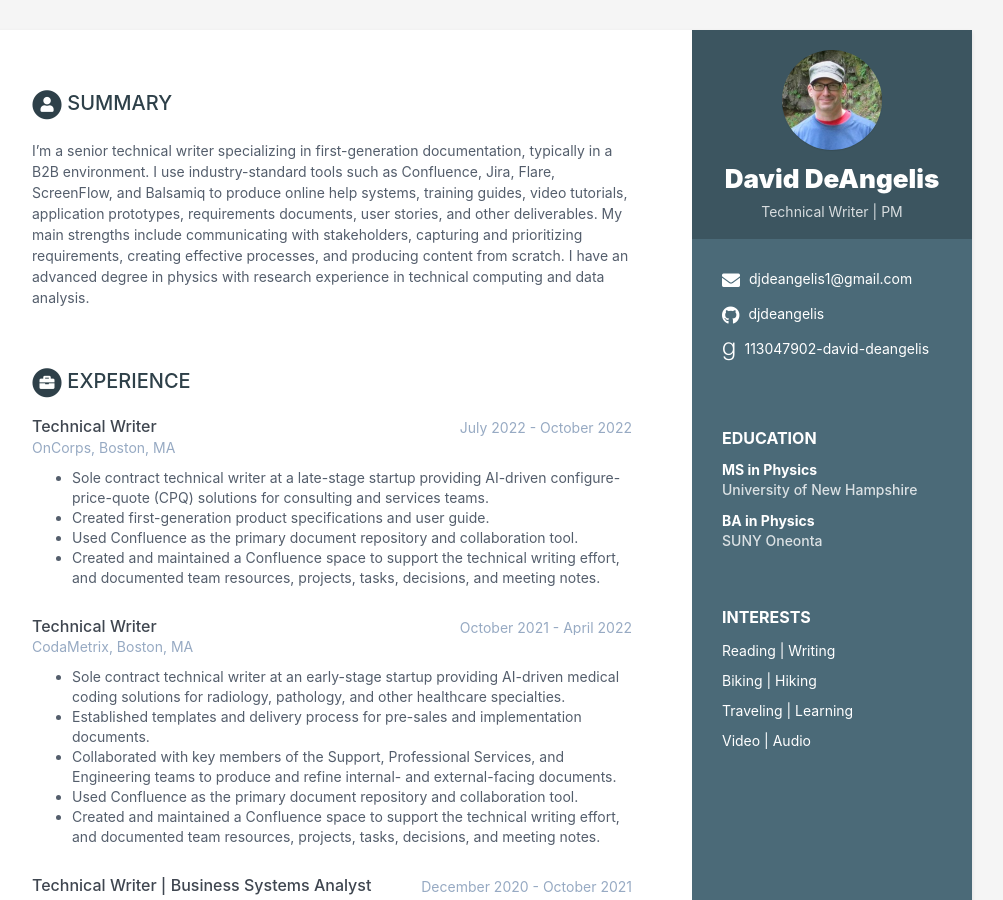
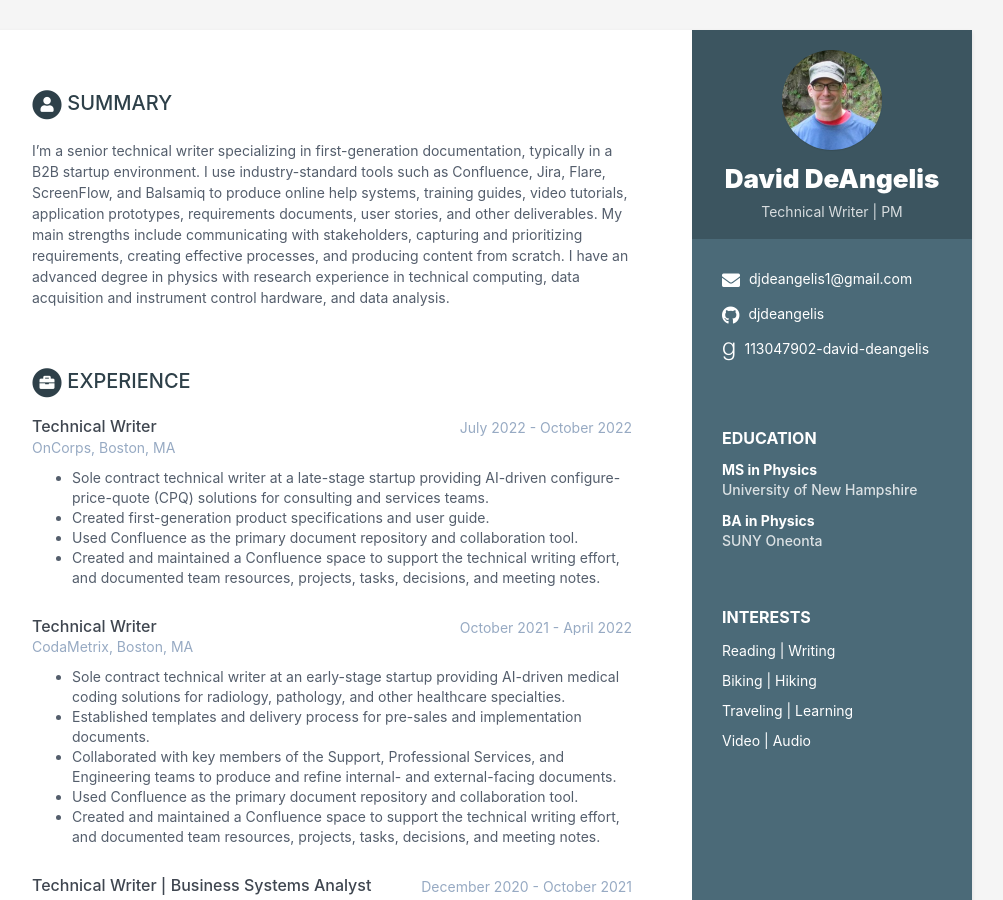
Before and after one commit to djdeangelis/djdeangelis.github.io, a Jekyll site: the page built from index.html, in a window 1280 px wide and 900 px high. Shown: the whole window, without its empty margins (168-1171 px from the left). Built offline with Jekyll 4.4.1, drawn with Linux system fonts in a browser that asks for light colours.

Commit message:
Update data file

```diff
--- a/_data/data.yml
+++ b/_data/data.yml
@@ -45,11 +45,11 @@ sidebar:
 career-profile:
     title: Summary
     summary: |
-          I’m a senior technical writer specializing in first-generation documentation, typically in a B2B environment. I use industry-standard tools such as
-          Confluence, Jira, Flare, ScreenFlow, and Balsamiq to produce online help systems, training guides, video tutorials, application prototypes,
+          I’m a senior technical writer specializing in first-generation documentation, typically in a B2B startup environment. I use industry-standard tools
+          such as Confluence, Jira, Flare, ScreenFlow, and Balsamiq to produce online help systems, training guides, video tutorials, application prototypes,
           requirements documents, user stories, and other deliverables. My main strengths include communicating with stakeholders, capturing and prioritizing
           requirements, creating effective processes, and producing content from scratch. I have an advanced degree in physics with research experience in
-          technical computing and data analysis.
+          technical computing, data acquisition and instrument control hardware, and data analysis.
 
 education:
     - degree: MS in Physics
```
Also changed, not shown: 2 other files.
